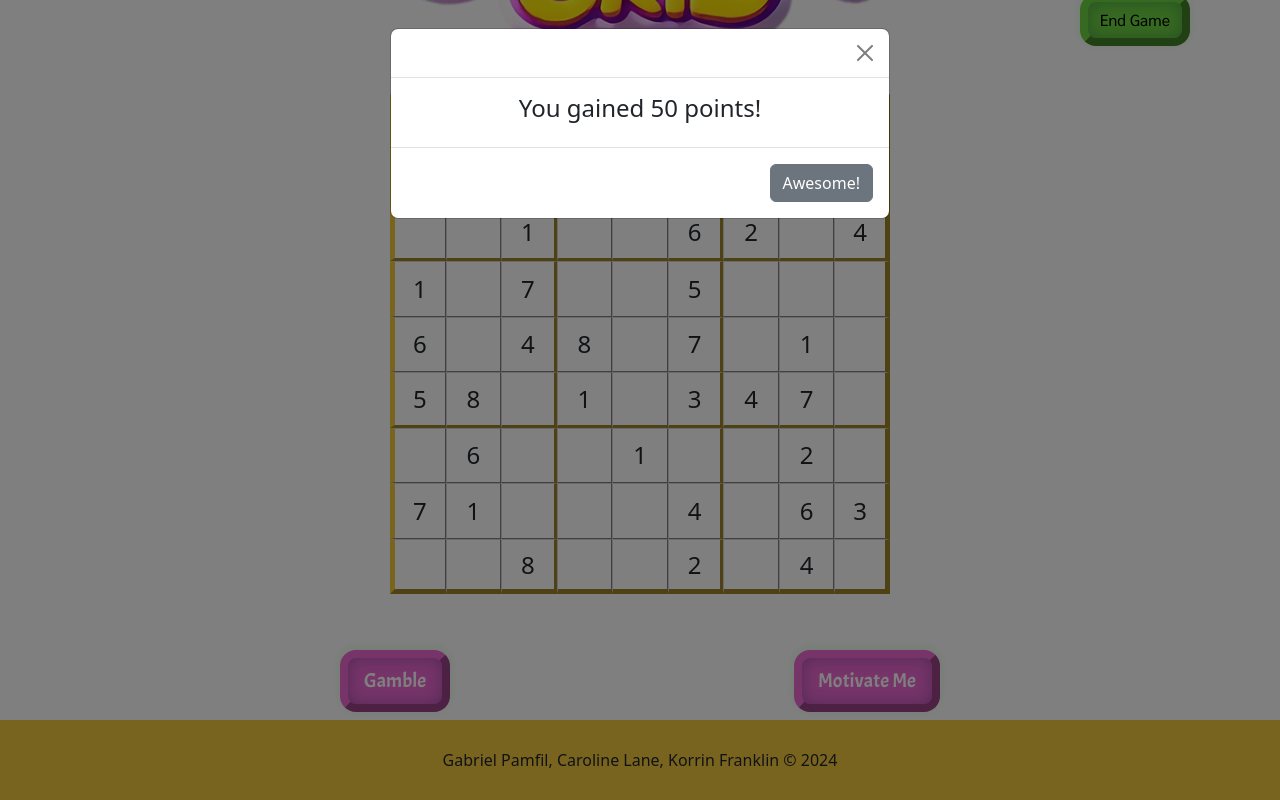
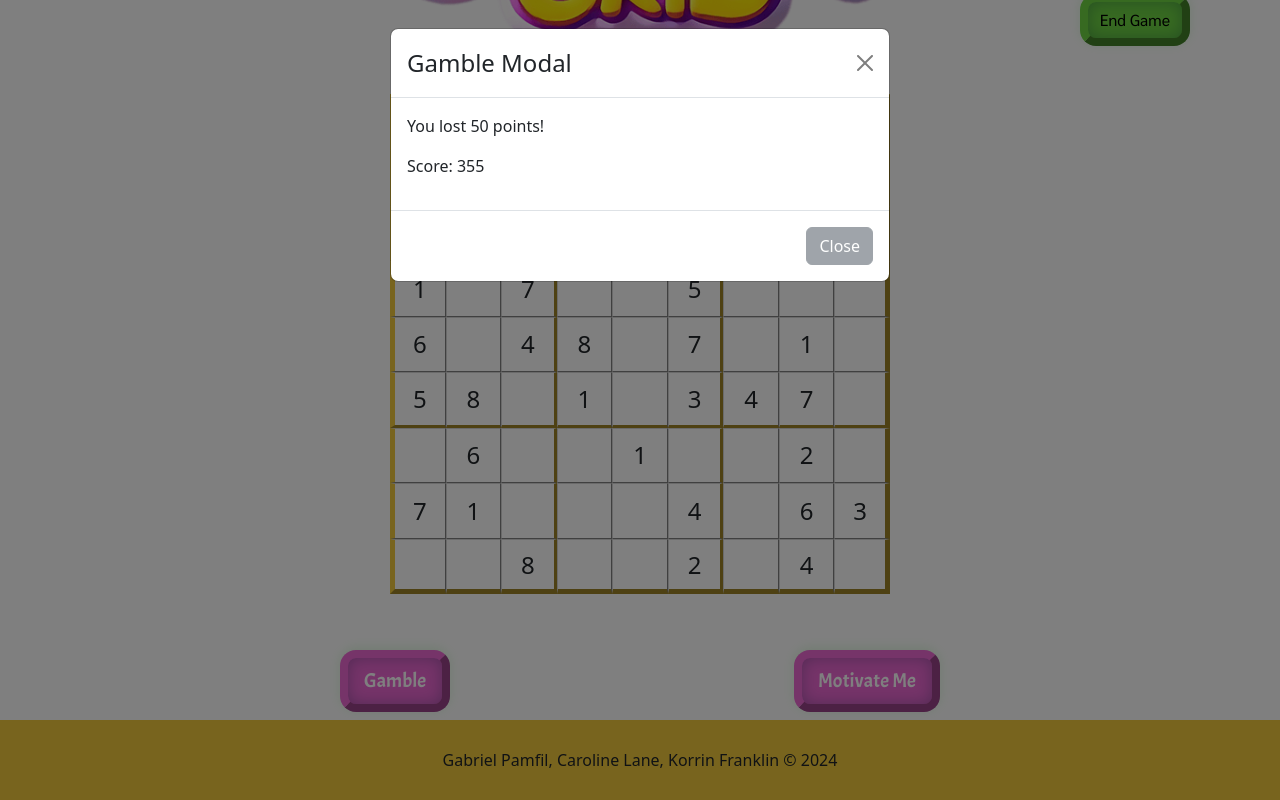
Before and after one commit to Korrin-F/chuckle-grid-sudoku, a React (Vite) app: page /game in a window 1280 px wide. Both pictures are taken after a click on the button "Gamble". Shown: the part 184-984 px from the top of the page. Built offline with nearby package versions, Linux system fonts and the light colour scheme; no server answers; a web font is replaced by a local one.

Commit message:
adds gifs to modal

```diff
--- a/src/components/ButtonSounds/GainPointsSound.jsx
+++ b/src/components/ButtonSounds/GainPointsSound.jsx
@@ -1,5 +1,5 @@
 import React, { useEffect } from 'react';
-import GainPointsSoundFile from '../../sounds/winpoints.mp3';
+import GainPointsSoundFile from '../../sounds/yes.mp3';
 
 const GainPointsSound = ({ playSound }) => {
   useEffect(() => {
--- a/src/components/Gamble/GambleButton.jsx
+++ b/src/components/Gamble/GambleButton.jsx
@@ -4,6 +4,11 @@ import GambleModal from "../Modals/GambleModal";
 import RevealTilesSound from "../ButtonSounds/RevealTileSound";
 import LosePointsSound from "../ButtonSounds/LosePointsSound";
 import GainPointsSound from "../ButtonSounds/GainPointsSound";
+import sadFetch from "../Giphy/GambleFetch/SadFetch.jsx";
+import celebrateFetch from "../Giphy/GambleFetch/CelebrateFetch";
+import happyFetch from "../Giphy/GambleFetch/HappyFetch";
+
+
 
 const style = {
   backgroundColor: "var(--pink)",
@@ -16,24 +21,31 @@ const style = {
 };
 
 function GambleButton(props) {
-  const { updateScore, score, updateSudokuBoard, sudokuBoard, solution } = props;
+  const {
+    updateScore,
+    score,
+    updateSudokuBoard,
+    sudokuBoard,
+    solution,
+  } = props;
   const [gambleResult, setGambleResult] = useState({
     text: "",
     buttonText: "",
   });
   const [show, setShow] = useState(false);
   const [amountToReveal, setAmountToReveal] = useState(0);
-  const [soundKey, setSoundKey] = useState(0); // adds a state to control the key prop :-)
+  const [fetchedContent, setFetchedContent] = useState(null);
+  const [soundKey, setSoundKey] = useState(0);
 
   const handleClose = () => setShow(false);
   const handleShow = () => setShow(true);
 
   const handleClick = () => {
-    letsGamble();
+    handleGamble();
     handleShow();
   };
 
-  const letsGamble = () => {
+  const handleGamble = async () => {
     const random = Math.floor(Math.random() * 3);
     const randomAmount = Math.floor(Math.random() * 5) + 5;
 
@@ -46,6 +58,8 @@ function GambleButton(props) {
       });
       updateScore(-50);
       playAudio("losePointsSound");
+      const sadGifs = await sadFetch();
+      setFetchedContent(sadGifs);
     } else if (random === 1) {
       setGambleResult({
         text: "You gained 50 points!",
@@ -53,6 +67,8 @@ function GambleButton(props) {
       });
       updateScore(50);
       playAudio("gainPointsSound");
+      const happyGifs = await happyFetch();
+      setFetchedContent(happyGifs);
     } else {
       revealTiles(randomAmount);
       setGambleResult({
@@ -60,6 +76,8 @@ function GambleButton(props) {
         buttonText: "Cool!",
       });
       playAudio("revealTilesSound");
+      const celebrateGifs = await celebrateFetch();
+      setFetchedContent(celebrateGifs);
     }
   };
 
@@ -79,8 +97,6 @@ function GambleButton(props) {
   };
 
   const playAudio = (soundType) => {
-
-    // Update the key to force the re-render of the sound component to make trigger on multiple clicks
     setSoundKey((prevKey) => prevKey + 1);
   };
 
@@ -89,7 +105,13 @@ function GambleButton(props) {
       <Button className="m-2" onClick={handleClick} size="lg" style={style}>
         Gamble
       </Button>
-      <GambleModal show={show} handleClose={handleClose} score={score} gamble={gambleResult} />
+      <GambleModal
+        show={show}
+        handleClose={handleClose}
+        score={score}
+        gamble={gambleResult}
+        fetchedContent={fetchedContent}
+      />
       {gambleResult.text === `You revealed ${amountToReveal} tiles!` && (
         <RevealTilesSound key={soundKey} playSound={true} />
       )}
--- a/src/components/Giphy/GambleFetch/CelebrateFetch.jsx
+++ b/src/components/Giphy/GambleFetch/CelebrateFetch.jsx
@@ -0,0 +1,27 @@
+import axios from 'axios';
+
+const CelebrateFetch = async () => {
+  const searchTerm = 'celebrate';
+  const APIKey = import.meta.env.VITE_GIPHY_API_KEY;
+
+  try {
+    const response = await axios.get(
+      `https://api.giphy.com/v1/gifs/search?q=${searchTerm}&api_key=${APIKey}&limit=5&offset=5&rating=y&lang=en`
+    );
+    const gifData = response.data.data;
+
+    // Extract gif URLs from the response
+    const gifUrls = gifData.map((gif) => gif.images.original.url);
+
+    // Pick a single random GIF URL
+    const randomUrl = gifUrls[Math.floor(Math.random() * gifUrls.length)];
+
+    // Return the selected random GIF URL
+    return randomUrl;
+  } catch (error) {
+    console.error('Error fetching sad gifs:', error);
+    return null;
+  }
+};
+
+export default CelebrateFetch;
--- a/src/components/Giphy/GambleFetch/HappyFetch.jsx
+++ b/src/components/Giphy/GambleFetch/HappyFetch.jsx
@@ -0,0 +1,27 @@
+import axios from 'axios';
+
+const HappyFetch = async () => {
+  const searchTerm = 'happy';
+  const APIKey = import.meta.env.VITE_GIPHY_API_KEY;
+
+  try {
+    const response = await axios.get(
+      `https://api.giphy.com/v1/gifs/search?q=${searchTerm}&api_key=${APIKey}&limit=5&offset=5&rating=y&lang=en`
+    );
+    const gifData = response.data.data;
+
+    // Extract gif URLs from the response
+    const gifUrls = gifData.map((gif) => gif.images.original.url);
+
+    // Pick a single random GIF URL
+    const randomUrl = gifUrls[Math.floor(Math.random() * gifUrls.length)];
+
+    // Return the selected random GIF URL
+    return randomUrl;
+  } catch (error) {
+    console.error('Error fetching sad gifs:', error);
+    return null;
+  }
+};
+
+export default HappyFetch;
--- a/src/components/Giphy/GambleFetch/SadFetch.jsx
+++ b/src/components/Giphy/GambleFetch/SadFetch.jsx
@@ -0,0 +1,27 @@
+import axios from 'axios';
+
+const SadFetch = async () => {
+  const searchTerm = 'cry';
+  const APIKey = import.meta.env.VITE_GIPHY_API_KEY;
+
+  try {
+    const response = await axios.get(
+      `https://api.giphy.com/v1/gifs/search?q=${searchTerm}&api_key=${APIKey}&limit=5&offset=5&rating=y&lang=en`
+    );
+    const gifData = response.data.data;
+
+    // Extract gif URLs from the response
+    const gifUrls = gifData.map((gif) => gif.images.original.url);
+
+    // Pick a single random GIF URL
+    const randomUrl = gifUrls[Math.floor(Math.random() * gifUrls.length)];
+
+    // Return the selected random GIF URL
+    return randomUrl;
+  } catch (error) {
+    console.error('Error fetching sad gifs:', error);
+    return null;
+  }
+};
+
+export default SadFetch;
--- a/src/components/Giphy/GameMotivation.jsx
+++ b/src/components/Giphy/GameMotivation.jsx
@@ -63,7 +63,7 @@ const MotivationButton = ({ setMotivation, motivation }) => {
       console.error('Error fetching gifs:', error);
     }
 
-    // Uncomment and adjust the code if you want to fetch an inspirational quote
+    // want to fetch an inspirational quote?
     /*
     try {
       const quoteResponse = await axios.get('YOUR_QUOTE_API_ENDPOINT');
@@ -95,14 +95,14 @@ const MotivationButton = ({ setMotivation, motivation }) => {
         Motivate Me
       </Button>
 
-      {/* Render MotivationModal based on showModal state */}
+      {/* renders MotivationModal on showModal state */}
       <MotivationModal
         showModal={showModal}
         closeModal={closeModal}
         gifUrl={gifUrls.length > 0 ? gifUrls[Math.floor(Math.random() * gifUrls.length)] : ''}
         quote={quote}
       />
-       {/* Add MotivationSound component */}
+       {/* adds MotivationSound component */}
        <MotivationSound playSound={showModal} />
     </>
   );
--- a/src/components/Modals/GambleModal.jsx
+++ b/src/components/Modals/GambleModal.jsx
@@ -4,28 +4,49 @@ import Form from 'react-bootstrap/Form';
 import { useNavigate } from 'react-router-dom';
 import SubmitButton from '../HomeSection/SubmitButton';
 import SaveName from '../GameSections/SaveName';
-import { useState } from 'react';
+import { useState, useEffect, useRef } from 'react';
 
-function GambleModal(props) {
-    const { score, handleClose, show, gamble } = props;
-    const {text, buttonText} = gamble;
+const GambleModal = ({ show, handleClose, score, gamble, fetchedContent }) => {
+  const [imageLoaded, setImageLoaded] = useState(false);
+  const modalRef = useRef(null);
 
+  useEffect(() => {
+    // Reset the imageLoaded state when the modal is shown
+    setImageLoaded(false);
+  }, [show]);
+
+  const handleImageLoad = () => {
+    // Set imageLoaded to true when the image has loaded
+    setImageLoaded(true);
+  };
 
   return (
-        <Modal show={show} onHide={handleClose} className="text-center">
+    <Modal show={show} onHide={handleClose} ref={modalRef}>
       <Modal.Header closeButton>
-          {/* <Modal.Title>Modal heading</Modal.Title> */}
+        <Modal.Title>Gamble Modal</Modal.Title>
       </Modal.Header>
       <Modal.Body>
-            <h4>{text}</h4>
+        <p>{gamble.text}</p>
+        <p>Score: {score}</p>
+        {/* Display fetched content */}
+        {fetchedContent && (
+          <div style={{ maxWidth: '100%', maxHeight: '400px', overflow: 'hidden' }}>
+            <img
+              src={fetchedContent}
+              alt="Fetched Gif"
+              style={{ width: '100%', height: 'auto' }}
+              onLoad={handleImageLoad}
+            />
+          </div>
+        )}
       </Modal.Body>
       <Modal.Footer>
-            <Button variant="secondary" onClick={handleClose}>
-                {buttonText}
-            </Button>
+        <button className="btn btn-secondary" onClick={handleClose} disabled={!imageLoaded}>
+          Close
+        </button>
       </Modal.Footer>
     </Modal>
-    )
-}
+  );
+};
 
 export default GambleModal;
```
Also changed, not shown: 1 other file (tests, documents, lock files or other folders). Lines whose indentation alone changed are shown as unchanged.
